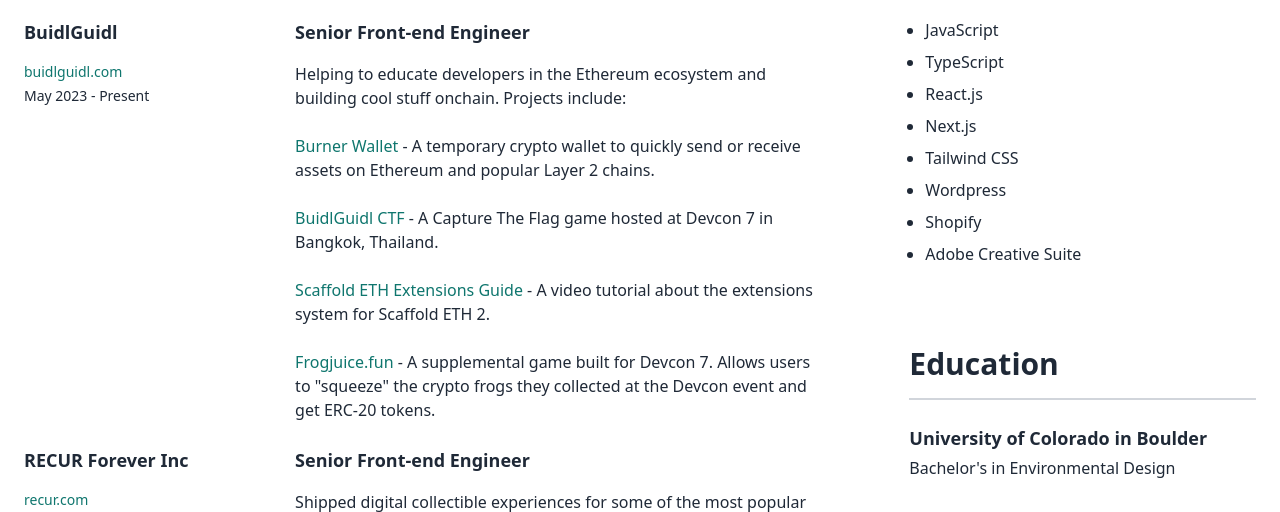
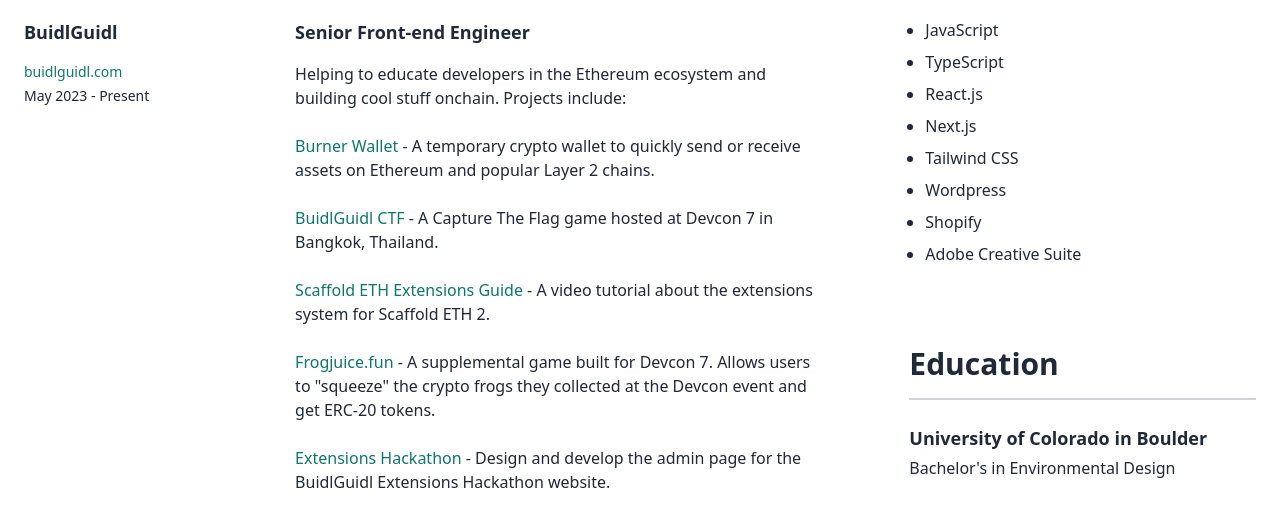
Before and after one commit to ChangoMan/hchang-website, a website: page src/resume/index.html in a window 1280 px wide. Shown: the part 418-930 px from the top of the page. Drawn offline with Linux system fonts and the light colour scheme.

Commit message:
add extensions hackathon

```diff
--- a/src/resume/index.html
+++ b/src/resume/index.html
@@ -187,6 +187,16 @@
                   - A supplemental game built for Devcon 7. Allows users to
                   "squeeze" the crypto frogs they collected at the Devcon event
                   and get ERC-20 tokens.
+                </p>
+                <p>
+                  <a
+                    href="https://extensions.buidlguidl.com/"
+                    target="_blank"
+                    rel="noreferrer"
+                    >Extensions Hackathon</a
+                  >
+                  - Design and develop the admin page for the BuidlGuidl
+                  Extensions Hackathon website.
                 </p>
               </div>
             </div>
```
